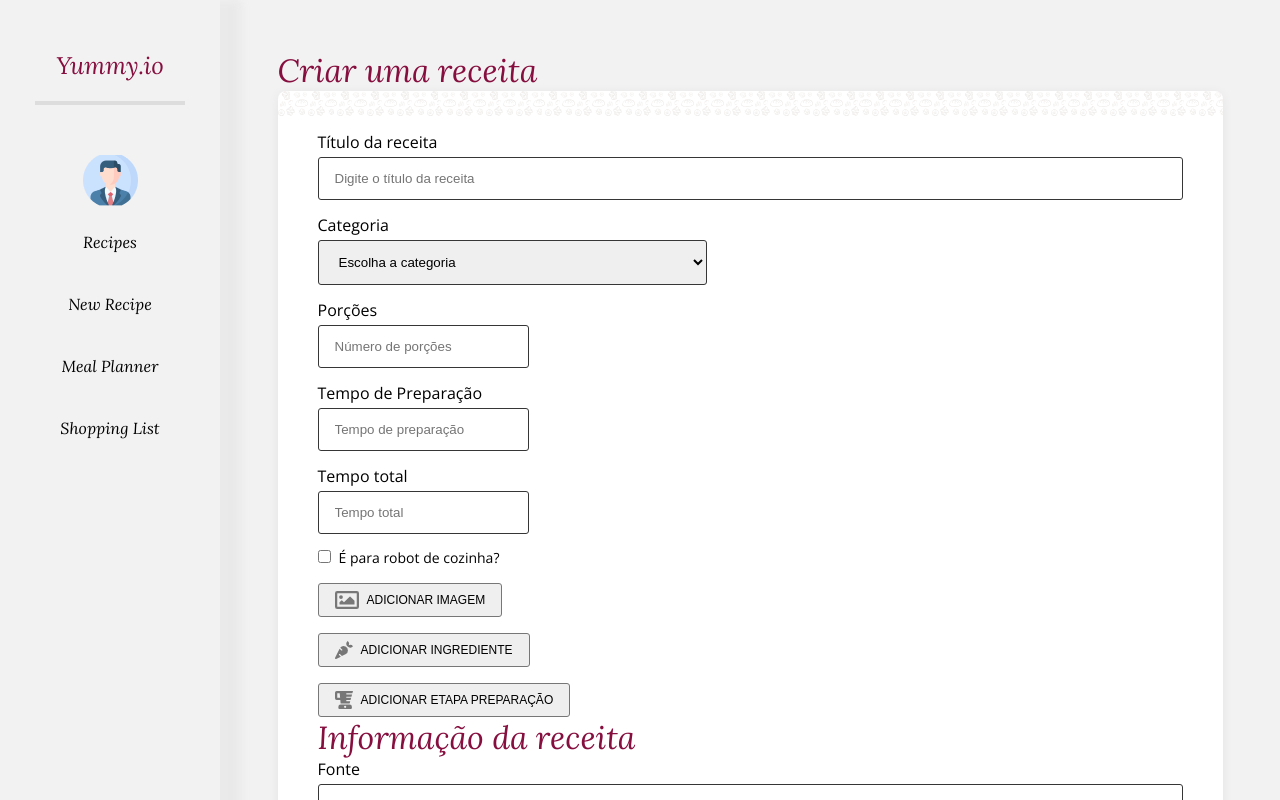
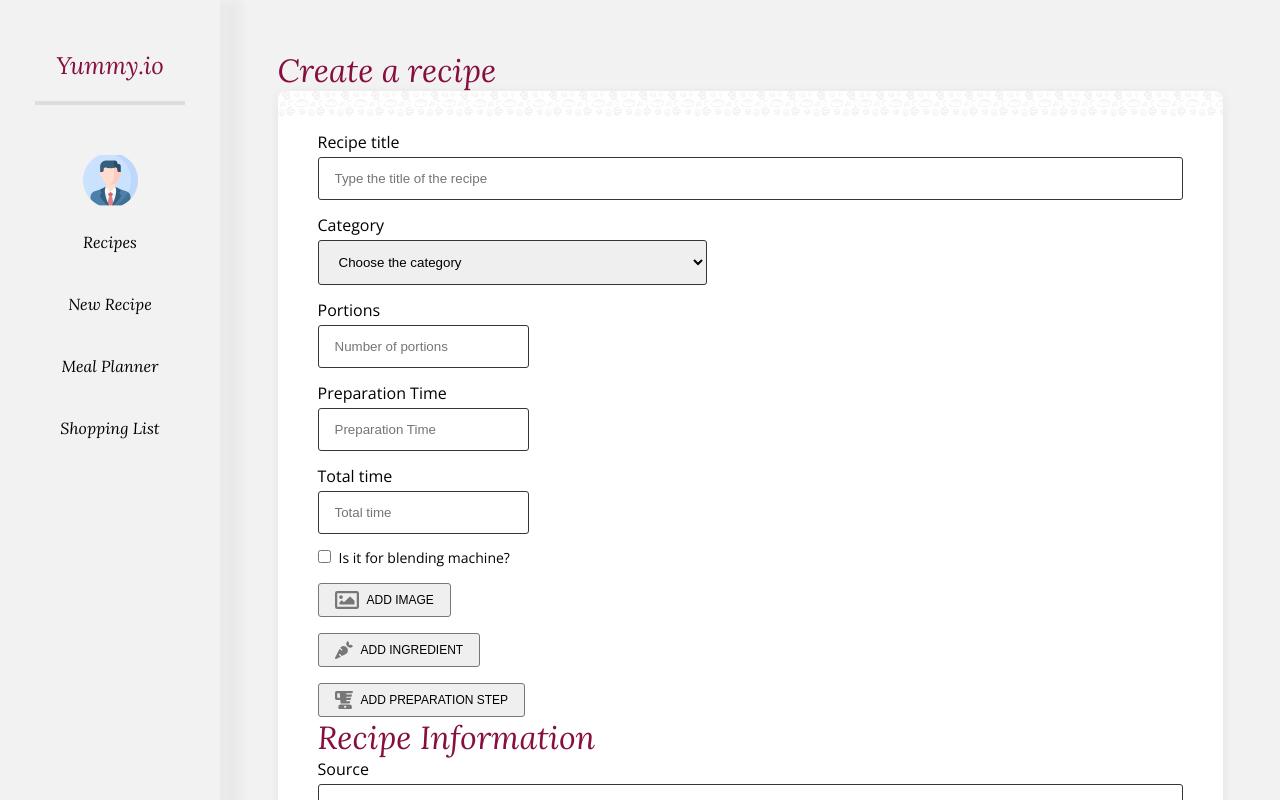
Before and after one commit to DannyDionisio/recipes, a React (Create React App) app in the folder web-app/: page /recipe/create in a window 1280 px wide. Shown: the top 800 px of the page. Built offline with nearby package versions, Linux system fonts and the light colour scheme.

Commit message:
recipes update

```diff
--- a/web-app/src/components/AddIngredients/index.tsx
+++ b/web-app/src/components/AddIngredients/index.tsx
@@ -52,7 +52,7 @@ const AddIngredients = ({ onChange }: Props) => {
           <Input
             type="number"
             name="quantity"
-            placeholder="Quantidade"
+            placeholder="Quantity"
             value={ingredient.quantity}
             onChange={(e) =>
               handleIngredientChange(e, {
@@ -63,7 +63,7 @@ const AddIngredients = ({ onChange }: Props) => {
           />
           <Input
             name="unit"
-            placeholder="Unidade de Medida"
+            placeholder="Unit"
             value={ingredient.unit}
             onChange={(e) =>
               handleIngredientChange(e, { ...ingredient, unit: e.target.value })
@@ -71,7 +71,7 @@ const AddIngredients = ({ onChange }: Props) => {
           />
           <Input
             name="ingredient"
-            placeholder="Ingrediente"
+            placeholder="Ingredient"
             value={ingredient.name}
             onChange={(e) =>
               handleIngredientChange(e, { ...ingredient, name: e.target.value })
@@ -82,10 +82,10 @@ const AddIngredients = ({ onChange }: Props) => {
 
       <AddButton
         source={CarrotIcon}
-        title="ADICIONAR INGREDIENTE"
+        title="ADD INGREDIENT"
         onClick={handleAddIngredient}
       >
-        ADICIONAR INGREDIENTE
+        ADD INGREDIENT
       </AddButton>
     </div>
   );
--- a/web-app/src/components/PreparationSteps/index.tsx
+++ b/web-app/src/components/PreparationSteps/index.tsx
@@ -45,7 +45,7 @@ const PreparationSteps = ({ onChange }: Props) => {
 
   return (
     <div className="preparation-step-container">
-      {steps.length > 0 && <p>Etapa Preparação</p>}
+      {steps.length > 0 && <p>Preparation Step</p>}
 
       {steps.map((step) => (
         <Input
@@ -58,10 +58,10 @@ const PreparationSteps = ({ onChange }: Props) => {
 
       <AddButton
         source={BlenderIcon}
-        title="ADICIONAR ETAPA PREPARAÇÃO"
+        title="ADD PREPARATION STEP"
         onClick={handleAddPrepStep}
       >
-        ADICIONAR ETAPA PREPARAÇÃO
+        ADD PREPARATION STEP
       </AddButton>
     </div>
   );
--- a/web-app/src/pages/CreateRecipe/index.tsx
+++ b/web-app/src/pages/CreateRecipe/index.tsx
@@ -74,7 +74,7 @@ const CreateRecipe = () => {
     <div>
       <PageContainer>
         <div>
-          <h1>Criar uma receita</h1>
+          <h1>Create a recipe</h1>
         </div>
 
         <BoxContainer>
@@ -82,14 +82,14 @@ const CreateRecipe = () => {
             <form className="form-content" onSubmit={handleSubmit}>
               <Input
                 name="recipe-title"
-                label="Título da receita"
+                label="Recipe title"
                 value={title}
                 onChange={(event) => setTitle(event.target.value)}
-                placeholder="Digite o título da receita"
+                placeholder="Type the title of the recipe"
               />
 
               <div className="category__label">
-                <label htmlFor="category">Categoria</label>
+                <label htmlFor="category">Category</label>
                 <select
                   id="category"
                   name="category"
@@ -98,37 +98,37 @@ const CreateRecipe = () => {
                   className="category__select"
                 >
                   <option value="" disabled>
-                    Escolha a categoria
+                    Choose the category
                   </option>
-                  <option value="6125015d8f886032ebdb4858">Categoria 1</option>
-                  <option value="6125015d8f886032ebdb4858">Categoria 2</option>
-                  <option value="6125015d8f886032ebdb4858">Categoria 3</option>
+                  <option value="6125015d8f886032ebdb4858">Category 1</option>
+                  <option value="6125015d8f886032ebdb4858">Category 2</option>
+                  <option value="6125015d8f886032ebdb4858">Category 3</option>
                 </select>
               </div>
 
               <Input
                 name="portions"
-                label="Porções"
+                label="Portions"
                 value={portions}
                 onChange={(event) => setPortions(event.target.value)}
-                placeholder="Número de porções"
+                placeholder="Number of portions"
               />
 
               <Input
                 name="preparation-time"
-                label="Tempo de Preparação"
+                label="Preparation Time"
                 type="number"
                 value={prepTime}
-                placeholder="Tempo de preparação"
+                placeholder="Preparation Time"
                 onChange={(e) => setPrepTime(e.target.value)}
               />
 
               <Input
                 name="total-time"
-                label="Tempo total"
+                label="Total time"
                 type="number"
                 value={totalTime}
-                placeholder="Tempo total"
+                placeholder="Total time"
                 onChange={(e) => setTotalTime(e.target.value)}
               />
 
@@ -140,13 +140,13 @@ const CreateRecipe = () => {
                   onChange={(event) => setBlendingMachine(!blendingMachine)}
                 />
                 <label htmlFor="blending-machine">
-                  É para robot de cozinha?
+                  Is it for blending machine?
                 </label>
               </div>
 
               <div className="add-buttons">
-                <AddButton source={ImageIcon} title="ADICIONAR IMAGEM">
-                  ADICIONAR IMAGEM
+                <AddButton source={ImageIcon} title="ADD IMAGE">
+                  ADD IMAGE
                 </AddButton>
 
                 <AddIngredients onChange={handleIngredientsChange} />
@@ -154,12 +154,12 @@ const CreateRecipe = () => {
                 <PreparationSteps onChange={handleStepsChange} />
               </div>
 
-              <h1 className="recipe-information">Informação da receita</h1>
+              <h1 className="recipe-information">Recipe Information</h1>
 
               <Input
                 name="source"
-                label="Fonte"
-                placeholder="Digite a fonte da receita"
+                label="Source"
+                placeholder="Type the recipe source"
                 value={source}
                 onChange={(event) => setSource(event.target.value)}
               />
@@ -167,24 +167,24 @@ const CreateRecipe = () => {
                 name="url"
                 label="Url"
                 type="url"
-                placeholder="Digite o url da receita"
+                placeholder="Type the original recipe url"
                 value={url}
                 onChange={(event) => setUrl(event.target.value)}
               />
 
               <div className="notes-box">
-                <label>Notas</label>
+                <label>Notes</label>
                 <textarea
                   name="notes"
                   className="form-field__textarea"
-                  placeholder="Notas sobre a receita"
+                  placeholder="Notes about the recipe"
                   rows={4}
                   value={notes}
                   onChange={(event) => setNotes(event.target.value)}
                 />
               </div>
 
-              <Button type="submit">Guardar Receita</Button>
+              <Button type="submit">Save Recipe</Button>
             </form>
           </div>
         </BoxContainer>
--- a/web-app/src/pages/RecipesList/index.tsx
+++ b/web-app/src/pages/RecipesList/index.tsx
@@ -1,22 +1,23 @@
 import React from "react";
-import { api } from "../../services/api";
+//import { api } from "../../services/api";
 
 import "./styles.css";
 
 import Button from "../../components/Button";
 import PageContainer from "../../components/PageContainer";
 import RecipeCard from "../../components/RecipeCard";
+import { useEffect } from "react";
 
-/*
 type Recipe = {
   id: string;
   image: string;
   portions: number;
   totalTime: number;
 };
-*/
 
 const RecipesList = () => {
+  useEffect(() => {}, []);
+
   return (
     <PageContainer>
       <div className="recipesListWrapper">
```
